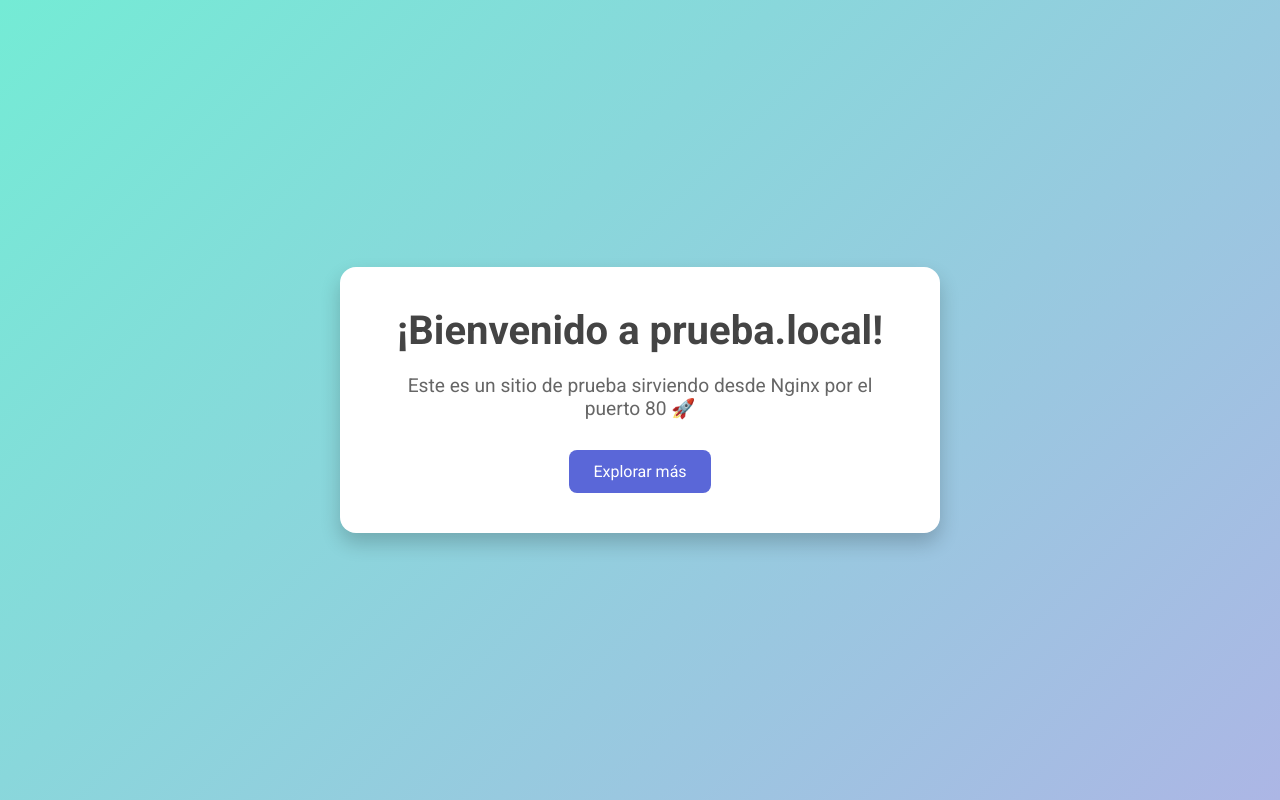
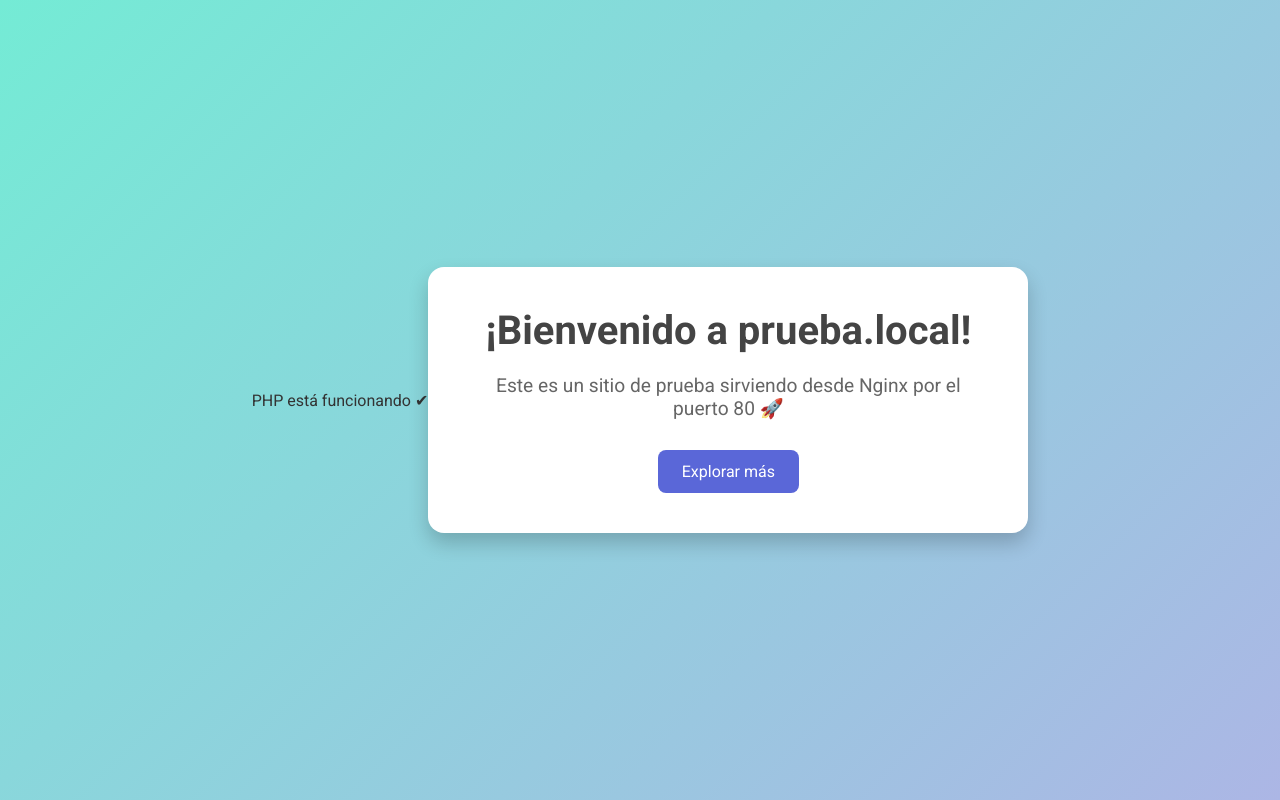
Before and after one commit to CarlaNada/DevOps, a PHP site: page / in a window 1280 px wide. Run offline with PHP 8.4, Linux system fonts and the light colour scheme.

Commit message:
renombre el index

```diff
--- a/index.html
+++ b/index.php
@@ -1,3 +1,4 @@
+<?php echo "PHP está funcionando ✔<br>"; ?>
 <!DOCTYPE html>
 <html lang="es">
 <head>
```
